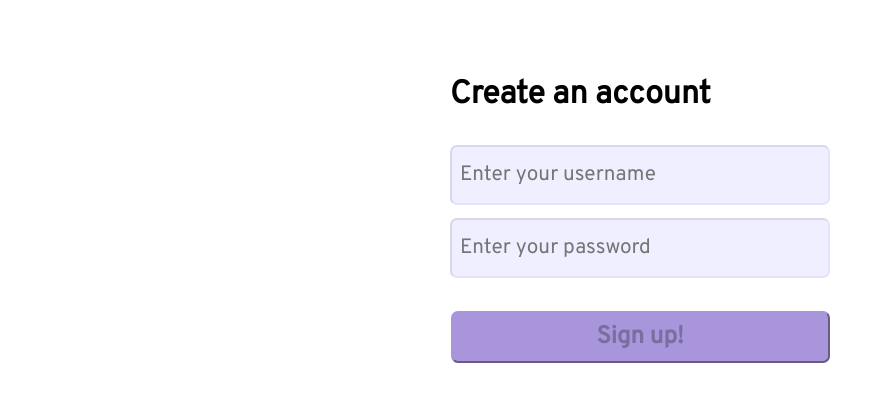
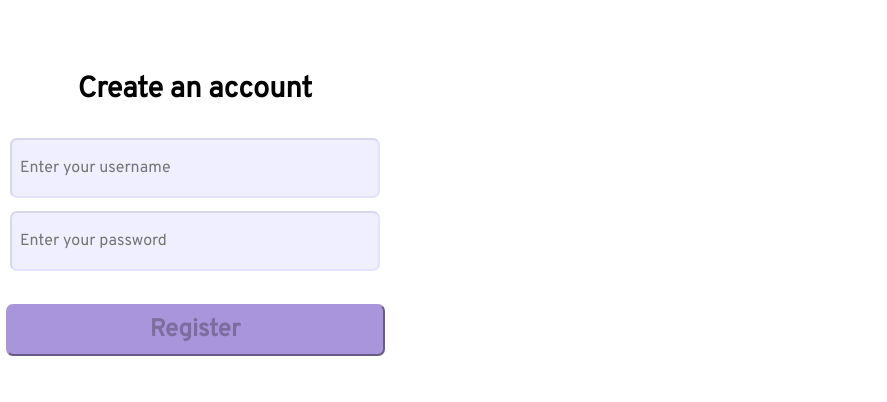
Before and after one commit to AndreaBitmind/andrea-martinez-rewindmusic-front, a React (Create React App) app: page /register in a window 1280 px wide. Shown: the top 402 px of the page, without its empty margins (0-887 px from the left). Built offline with nearby package versions, Linux system fonts and the light colour scheme; no server answers.

Commit message:
register form refactored and its styles

```diff
--- a/src/components/Register/RegisterForm.tsx
+++ b/src/components/RegisterForm/RegisterForm.tsx
@@ -58,7 +58,7 @@ export const RegisterForm = () => {
           actionOnClick={() => {}}
           className="submit-big"
           type="submit"
-          buttonText="Sign up!"
+          buttonText="Register"
           isDisabled={hasEmptyFields}
         />
       </form>
--- a/src/components/Register/RegisterStyled.ts
+++ b/src/components/RegisterForm/RegisterStyled.ts
@@ -1,18 +1,17 @@
 import styled from "styled-components";
 
 export const RegisterStyle = styled.div`
-  padding: 0;
   margin: 0 auto;
   display: flex;
   flex-direction: column;
-  width: fit-content;
-  padding: 3rem;
-  padding-left: 20px;
-  padding-right: 20px;
+  width: 350px;
+  padding-top: 3rem;
+  margin: 0 20px;
 
   h2 {
     margin-bottom: 30px;
-    font-size: 2rem;
+    font-size: 1.8rem;
+    text-align: center;
   }
 
   form {
@@ -27,9 +26,9 @@ export const RegisterStyle = styled.div`
     margin-bottom: 13px;
     padding: 8px;
     border-color: ${(props) => props.theme.backgroundInputColor};
-    width: 360px;
+    width: 350px;
     height: 40px;
-    font-size: 1.3rem;
+    font-size: 1rem;
     font-family: inherit;
   }
 `;
--- a/src/pages/RegisterPage/RegisterPage.tsx
+++ b/src/pages/RegisterPage/RegisterPage.tsx
@@ -1,4 +1,4 @@
-import { RegisterForm } from "../../components/Register/RegisterForm";
+import { RegisterForm } from "../../components/RegisterForm/RegisterForm";
 
 const RegisterPage = (): JSX.Element => {
   return (
```
Also changed, not shown: 1 other file (tests, documents, lock files or other folders).
